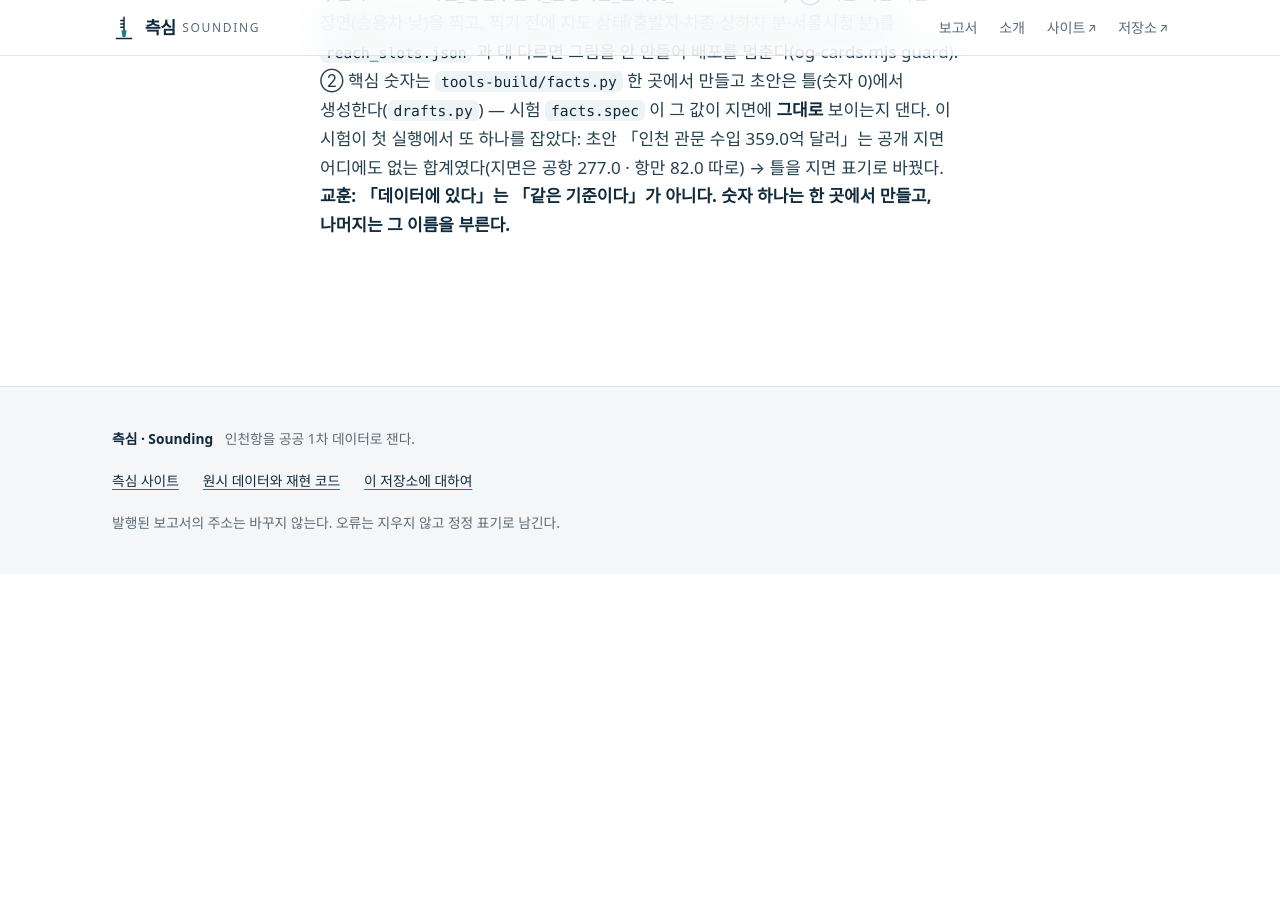
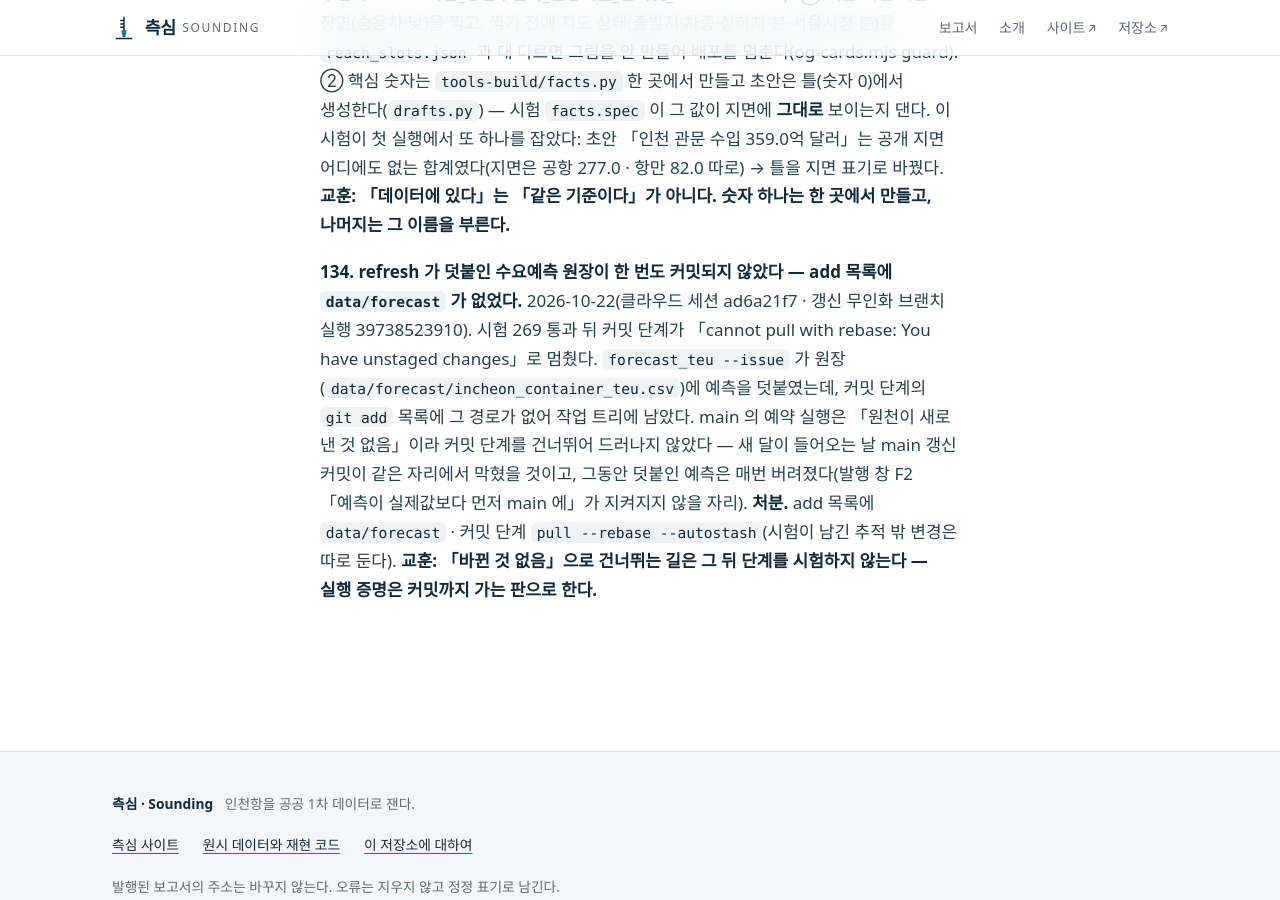
Before and after one commit to jisangj03-dev/incheon-port-analysis, a Jekyll site: the page built from docs/사고기록.md, in a window 1280 px wide and 900 px high, scrolled down 67790 px. Built offline with Jekyll 4.4.1, drawn with Linux system fonts in a browser that asks for light colours; some web fonts are replaced; our own code applies the rules of GitHub Pages for plain Markdown files; before the commit the page ends 68364 px from its top, so only the background shows below that.

```diff
--- a/docs/사고기록.md
+++ b/docs/사고기록.md
@@ -957,3 +957,8 @@ v5.0 확정본을 전수 검증하니 **자기 수치를 틀리게 적은 조항
 **무엇이 문제였나.** 숫자 검사가 **있는지**만 봤지 **같은 기준의 같은 값인지**는 안 봤다. 초안은 사람이 옮겨 적었고, 띠 그림은 다른 장면을 찍었다 — 세 곳이 한 숫자를 각자 만들었다.
 **처분(갱신 무인화 · docs/측심_갱신무인화_판정기준_선커밋_20261022.md).** ① 띠는 지면 기본 장면(승용차·낮)을 찍고, 찍기 전에 지도 상태(출발지·차종·상하차 분·서울시청 분)를 `reach_slots.json` 과 대 다르면 그림을 안 만들어 배포를 멈춘다(og-cards.mjs guard). ② 핵심 숫자는 `tools-build/facts.py` 한 곳에서 만들고 초안은 틀(숫자 0)에서 생성한다(`drafts.py`) — 시험 `facts.spec` 이 그 값이 지면에 **그대로** 보이는지 댄다. 이 시험이 첫 실행에서 또 하나를 잡았다: 초안 「인천 관문 수입 359.0억 달러」는 공개 지면 어디에도 없는 합계였다(지면은 공항 277.0 · 항만 82.0 따로) → 틀을 지면 표기로 바꿨다.
 **교훈: 「데이터에 있다」는 「같은 기준이다」가 아니다. 숫자 하나는 한 곳에서 만들고, 나머지는 그 이름을 부른다.**
+
+**134. refresh 가 덧붙인 수요예측 원장이 한 번도 커밋되지 않았다 — add 목록에 `data/forecast` 가 없었다.**
+2026-10-22(클라우드 세션 ad6a21f7 · 갱신 무인화 브랜치 실행 39738523910). 시험 269 통과 뒤 커밋 단계가 「cannot pull with rebase: You have unstaged changes」로 멈췄다. `forecast_teu --issue` 가 원장(`data/forecast/incheon_container_teu.csv`)에 예측을 덧붙였는데, 커밋 단계의 `git add` 목록에 그 경로가 없어 작업 트리에 남았다. main 의 예약 실행은 「원천이 새로 낸 것 없음」이라 커밋 단계를 건너뛰어 드러나지 않았다 — 새 달이 들어오는 날 main 갱신 커밋이 같은 자리에서 막혔을 것이고, 그동안 덧붙인 예측은 매번 버려졌다(발행 창 F2 「예측이 실제값보다 먼저 main 에」가 지켜지지 않을 자리).
+**처분.** add 목록에 `data/forecast` · 커밋 단계 `pull --rebase --autostash`(시험이 남긴 추적 밖 변경은 따로 둔다).
+**교훈: 「바뀐 것 없음」으로 건너뛰는 길은 그 뒤 단계를 시험하지 않는다 — 실행 증명은 커밋까지 가는 판으로 한다.**
```
Also changed, not shown: docs/작업기록.md (+7 -0 lines), tests/live/live-check.mjs (+24 -0 lines).
